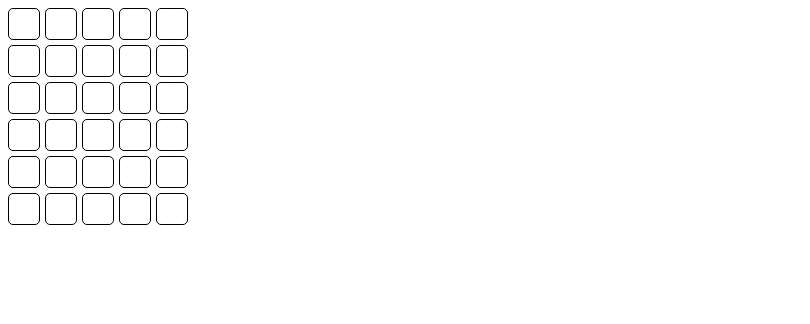
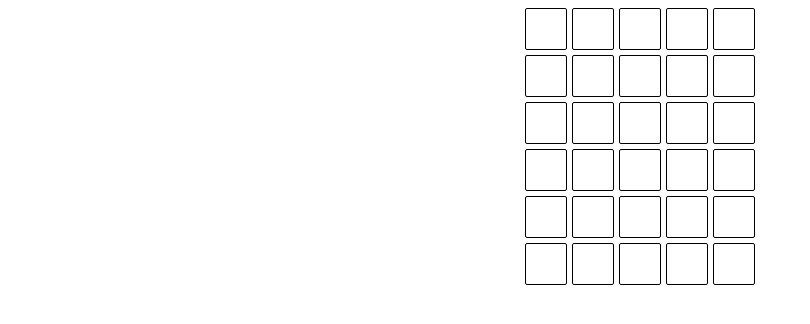
Before and after one commit to markcharlessmith/wordle-clone, a React (Create React App) app: page / in a window 1280 px wide. Shown: the top 324 px of the page, without its empty margins (0-810 px from the left). Built offline with nearby package versions, Linux system fonts and the light colour scheme.

Commit message:
updated styling in styles.css

```diff
--- a/src/styles.css
+++ b/src/styles.css
@@ -2,6 +2,8 @@
   display: flex;
   gap: 5px;
   flex-direction: column;
+  justify-content: center;
+  align-items: center;
 }
 
 .line {
@@ -10,15 +12,15 @@
 }
 
 .tile {
-  width: 30px;
-  height: 30px;
+  width: 40px;
+  height: 40px;
   border: 1px solid black;
   font-size: 24px;
   display: flex;
   justify-content: center;
   align-items: center;
   text-transform: uppercase;
-  border-radius: 5px;
+  border-radius: 2px;
 }
 
 .correct {
```
